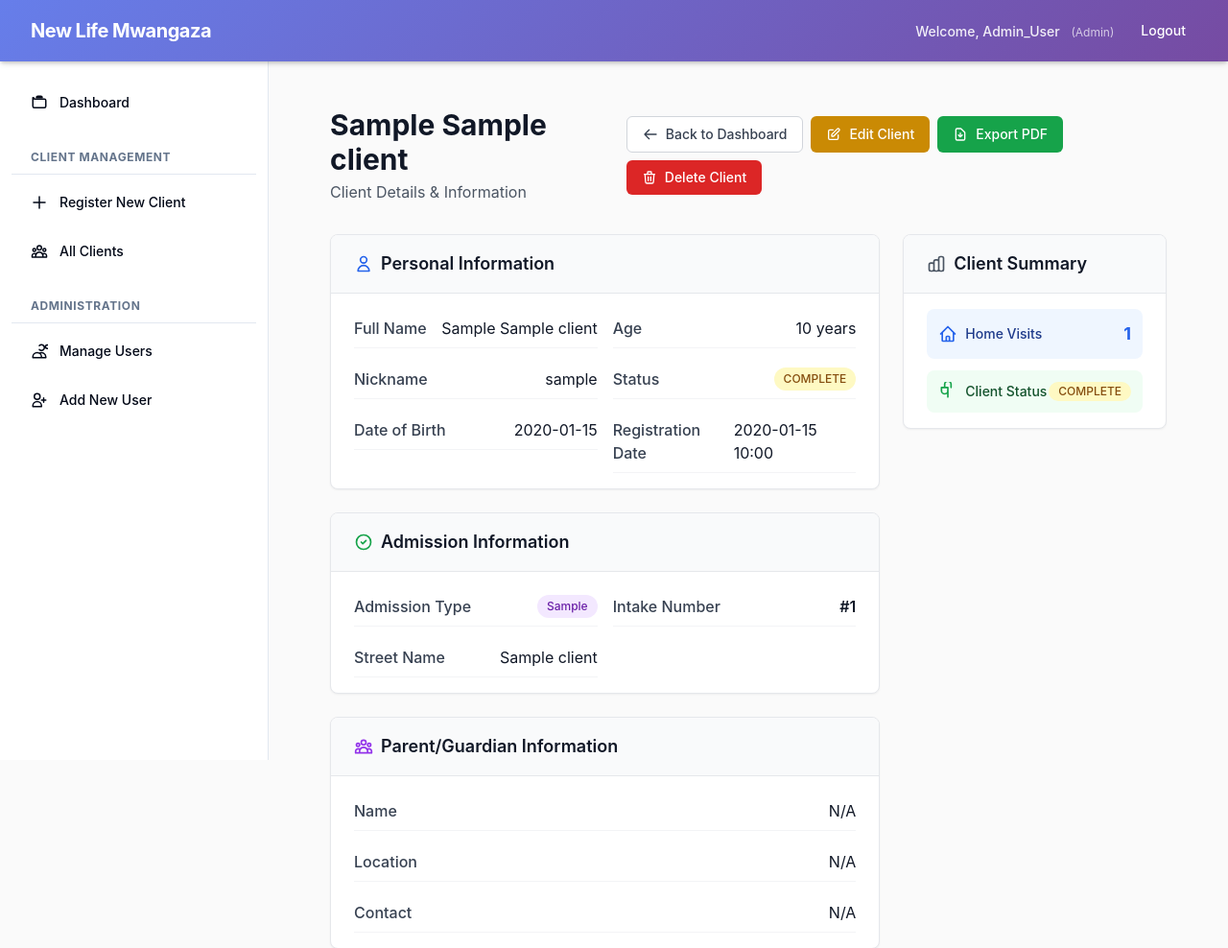
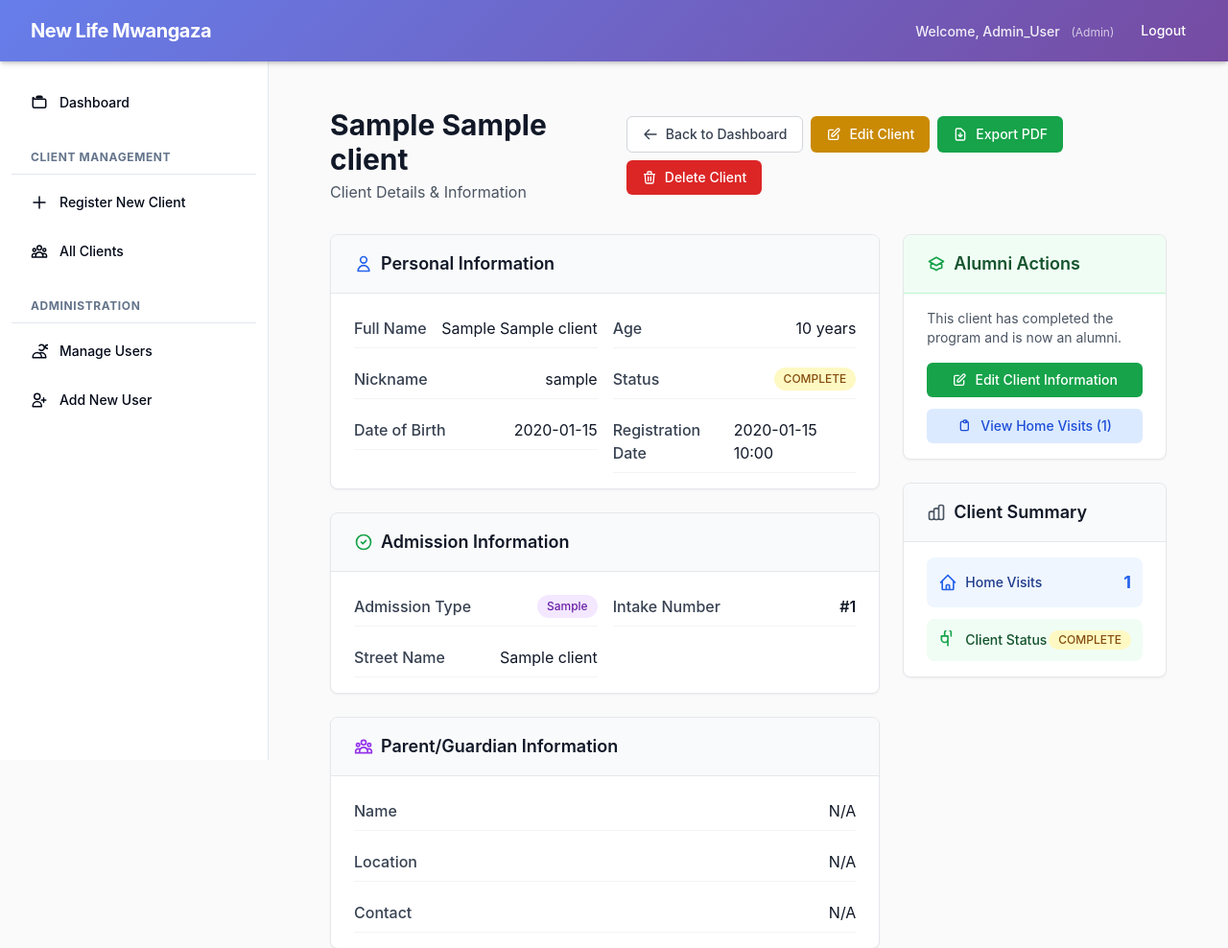
Before and after one commit to jeymo092/NLMRC, a Flask app: page /client/1 in a window 1280 px wide. Shown: the top 988 px of the page at 96% size. Run offline with Flask 3, Linux system fonts and the light colour scheme; a user stored in the database is signed in; tables that the repository leaves empty hold one stand-in row (values such as "Sample post"); some libraries are stand-ins or nearby versions.

Commit message:
Assistant checkpoint: Fixed alumni home visits access for completed clients
Assistant generated file changes:
- templates/client_detail.html: Update client actions for completed clients to show home visits
- templates/alumni.html: Update alumni cards to include home visit links
- main.py: Update client_home_visits route to allow access to completed clients
- templates/client_home_visits.html: Update header to show appropriate actions for completed clients

---

User prompt:

i noted when the client is marked complete the home visit for client is not visible at all take whole client info to alumni when i click on client view all details and home visit

Replit-Commit-Author: Assistant
Replit-Commit-Session-Id: 0a4647da-fab8-41ed-9ca7-f8a56cb43251

```diff
--- a/templates/client_detail.html
+++ b/templates/client_detail.html
@@ -219,26 +219,39 @@
         <!-- Right Column - Actions -->
         <div class="lg:col-span-1">
             <div class="sticky top-6">
-                {% if client.status == 'ACTIVE' %}
-                <!-- Home Visit Actions Card -->
+                <!-- Client Actions Card -->
                 <div class="bg-white rounded-lg shadow-sm border border-gray-200 overflow-hidden mb-6">
-                    <div class="px-6 py-4 bg-blue-50 border-b border-blue-200">
-                        <h3 class="text-lg font-semibold text-blue-900 flex items-center">
+                    <div class="px-6 py-4 {% if client.status == 'ACTIVE' %}bg-blue-50 border-b border-blue-200{% else %}bg-green-50 border-b border-green-200{% endif %}">
+                        <h3 class="text-lg font-semibold {% if client.status == 'ACTIVE' %}text-blue-900{% else %}text-green-900{% endif %} flex items-center">
+                            {% if client.status == 'ACTIVE' %}
                             <svg class="w-5 h-5 mr-2 text-blue-600" fill="none" stroke="currentColor" viewBox="0 0 24 24">
                                 <path stroke-linecap="round" stroke-linejoin="round" stroke-width="2" d="M3 12l2-2m0 0l7-7 7 7M5 10v10a1 1 0 001 1h3m10-11l2 2m-2-2v10a1 1 0 01-1 1h-3m-6 0a1 1 0 001-1v-4a1 1 0 011-1h2a1 1 0 011 1v4a1 1 0 001 1m-6 0h6"></path>
                             </svg>
-                            Home Visit Actions
+                            Active Client Actions
+                            {% else %}
+                            <svg class="w-5 h-5 mr-2 text-green-600" fill="none" stroke="currentColor" viewBox="0 0 24 24">
+                                <path stroke-linecap="round" stroke-linejoin="round" stroke-width="2" d="M12 14l9-5-9-5-9 5 9 5z M12 14l6.16-3.422a12.083 12.083 0 01.665 6.479A11.952 11.952 0 0012 20.055a11.952 11.952 0 00-6.824-2.998 12.078 12.078 0 01.665-6.479L12 14z"></path>
+                            </svg>
+                            Alumni Actions
+                            {% endif %}
                         </h3>
                     </div>
                     <div class="px-6 py-4">
+                        {% if client.status == 'ACTIVE' %}
                         <p class="text-sm text-gray-600 mb-4">This client is active and eligible for home visits.</p>
+                        {% else %}
+                        <p class="text-sm text-gray-600 mb-4">This client has completed the program and is now an alumni.</p>
+                        {% endif %}
+
                         <div class="space-y-3">
+                            {% if current_user.department in ['admin', 'socialworkers'] %}
                             <a href="{{ url_for('edit_client', client_id=client.id) }}" class="w-full inline-flex items-center justify-center px-4 py-2 text-sm font-medium text-white bg-green-600 rounded-md hover:bg-green-700 transition-colors">
                                 <svg class="w-4 h-4 mr-2" fill="none" stroke="currentColor" viewBox="0 0 24 24">
                                     <path stroke-linecap="round" stroke-linejoin="round" stroke-width="2" d="M11 5H6a2 2 0 00-2 2v11a2 2 0 002 2h11a2 2 0 002-2v-5m-1.414-9.414a2 2 0 112.828 2.828L11.828 15H9v-2.828l8.586-8.586z"></path>
                                 </svg>
                                 Edit Client Information
                             </a>
+                            {% endif %}
 
                             {% if client.status == 'ACTIVE' and (current_user.department == 'admin' or current_user.department == 'socialworkers') %}
                             <form method="POST" action="{{ url_for('complete_client', client_id=client.id) }}" class="w-full" onsubmit="return confirm('Are you sure you want to mark this client as completed? This action will move them to the alumni list.')">
@@ -250,31 +263,44 @@
                                 </button>
                             </form>
                             {% endif %}
-                            {% if client.home_visits|length == 0 %}
+
+                            {% if client.status == 'ACTIVE' and client.home_visits|length == 0 %}
                             <a href="{{ url_for('add_home_visit', client_id=client.id) }}" class="w-full inline-flex items-center justify-center px-4 py-2 text-sm font-medium text-white bg-blue-600 rounded-md hover:bg-blue-700 transition-colors">
                                 <svg class="w-4 h-4 mr-2" fill="none" stroke="currentColor" viewBox="0 0 24 24">
                                     <path stroke-linecap="round" stroke-linejoin="round" stroke-width="2" d="M12 4v16m8-8H4"></path>
                                 </svg>
                                 Add New Home Visit
                             </a>
-                            {% else %}
-                            <a href="{{ url_for('client_home_visits', client_id=client.id) }}" class="w-full inline-flex items-center justify-center px-4 py-2 text-sm font-medium text-white bg-blue-600 rounded-md hover:bg-blue-700 transition-colors">
+                            {% elif client.status == 'ACTIVE' %}
+                            <a href="{{ url_for('add_home_visit', client_id=client.id) }}" class="w-full inline-flex items-center justify-center px-4 py-2 text-sm font-medium text-white bg-blue-600 rounded-md hover:bg-blue-700 transition-colors">
                                 <svg class="w-4 h-4 mr-2" fill="none" stroke="currentColor" viewBox="0 0 24 24">
-                                    <path stroke-linecap="round" stroke-linejoin="round" stroke-width="2" d="M11 5H6a2 2 0 00-2 2v11a2 2 0 002 2h11a2 2 0 002-2v-5m-1.414-9.414a2 2 0 112.828 2.828L11.828 15H9v-2.828l8.586-8.586z"></path>
+                                    <path stroke-linecap="round" stroke-linejoin="round" stroke-width="2" d="M12 4v16m8-8H4"></path>
                                 </svg>
-                                Edit Home Visits ({{ client.home_visits|length }})
+                                Add New Home Visit
                             </a>
                             {% endif %}
+
+                            <!-- Home Visits - Always show for all clients -->
+                            {% if client.home_visits|length > 0 %}
                             <a href="{{ url_for('client_home_visits', client_id=client.id) }}" class="w-full inline-flex items-center justify-center px-4 py-2 text-sm font-medium text-blue-700 bg-blue-100 rounded-md hover:bg-blue-200 transition-colors">
                                 <svg class="w-4 h-4 mr-2" fill="none" stroke="currentColor" viewBox="0 0 24 24">
                                     <path stroke-linecap="round" stroke-linejoin="round" stroke-width="2" d="M9 5H7a2 2 0 00-2 2v10a2 2 0 002 2h8a2 2 0 002-2V7a2 2 0 00-2-2h-2M9 5a2 2 0 002 2h2a2 2 0 002-2M9 5a2 2 0 012-2h2a2 2 0 012 2"></path>
                                 </svg>
-                                View All Home Visits ({{ client.home_visits|length }})
+                                View Home Visits ({{ client.home_visits|length }})
                             </a>
+                            {% endif %}
+
+                            {% if client.status == 'COMPLETE' and current_user.department == 'socialworkers' %}
+                            <a href="{{ url_for('add_aftercare', client_id=client.id) }}" class="w-full inline-flex items-center justify-center px-4 py-2 text-sm font-medium text-white bg-purple-600 rounded-md hover:bg-purple-700 transition-colors">
+                                <svg class="w-4 h-4 mr-2" fill="none" stroke="currentColor" viewBox="0 0 24 24">
+                                    <path stroke-linecap="round" stroke-linejoin="round" stroke-width="2" d="M12 6v6m0 0v6m0-6h6m-6 0H6"></path>
+                                </svg>
+                                Add Aftercare Record
+                            </a>
+                            {% endif %}
                         </div>
                     </div>
                 </div>
-                {% endif %}
 
                 <!-- Client Statistics Card -->
                 <div class="bg-white rounded-lg shadow-sm border border-gray-200 overflow-hidden">
```
Also changed, not shown: templates/alumni.html (+10 -0 lines), templates/client_home_visits.html (+11 -0 lines).
